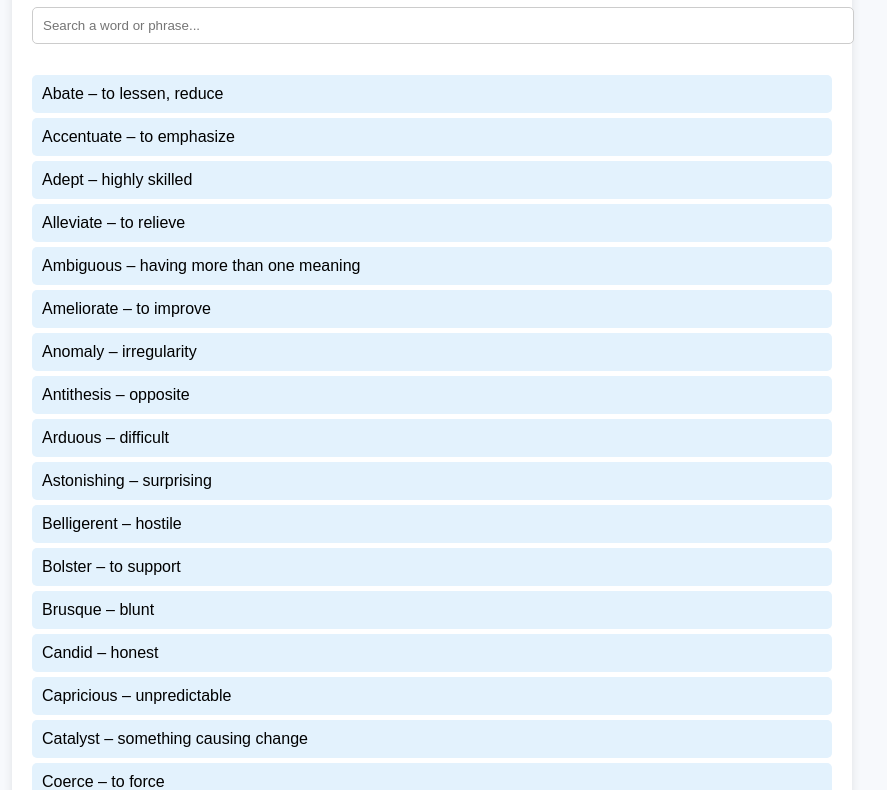
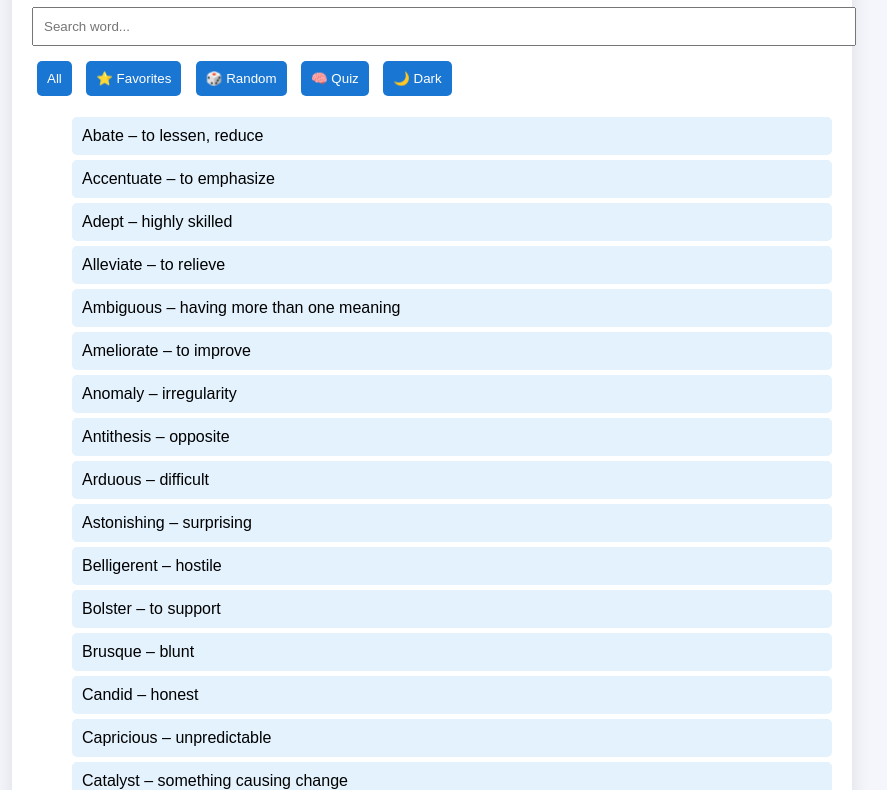
Before and after one commit to AXEsayWvw/VOCABsite702, a plain HTML site: page index.html in a window 1280 px wide. Shown: the part 114-904 px from the top of the page, without its empty margins (208-1095 px from the left). Drawn offline with Linux system fonts and the light colour scheme.

Commit message:
Add files via upload

```diff
--- a/index.html
+++ b/index.html
@@ -3,25 +3,93 @@
 <head>
 <meta charset="UTF-8">
 <meta name="viewport" content="width=device-width, initial-scale=1.0">
-<title>C1 English Vocabulary & Phrases</title>
+<title>Vocabulary App</title>
+
 <style>
-body { font-family: Arial, sans-serif; background: #f7f9fc; margin:0; padding:20px; }
-.container { max-width:800px; margin:auto; background:#fff; padding:20px; border-radius:10px; box-shadow:0 0 10px rgba(0,0,0,0.1);}
-h1 { text-align:center; color:#333; }
-ul { list-style:none; padding:0; }
-li { background:#e3f2fd; margin:5px 0; padding:10px; border-radius:5px; cursor:pointer; transition:0.3s; }
-li:hover { background:#bbdefb; }
-#search { width:100%; padding:10px; margin-bottom:15px; border-radius:5px; border:1px solid #ccc; }
+body {
+  font-family: Arial;
+  background:#f4f6fb;
+  margin:0;
+  padding:20px;
+  transition:0.3s;
+}
+
+.container {
+  max-width:800px;
+  margin:auto;
+  background:white;
+  padding:20px;
+  border-radius:10px;
+  box-shadow:0 5px 20px rgba(0,0,0,0.1);
+}
+
+h1 { text-align:center; }
+
+input {
+  width:100%;
+  padding:10px;
+  margin-bottom:10px;
+}
+
+button {
+  padding:10px;
+  margin:5px;
+  border:none;
+  border-radius:5px;
+  background:#1976d2;
+  color:white;
+  cursor:pointer;
+}
+
+button:hover { background:#125ea7; }
+
+li {
+  list-style:none;
+  background:#e3f2fd;
+  margin:5px 0;
+  padding:10px;
+  border-radius:5px;
+  cursor:pointer;
+}
+
+.favorite { background:#c8e6c9; }
+.learned { text-decoration:line-through; }
+
+.dark {
+  background:#121212;
+  color:white;
+}
+.dark .container { background:#1e1e1e; }
+.dark li { background:#333; }
+
 </style>
 </head>
+
 <body>
+
 <div class="container">
-<h1>C1 English Vocabulary & Phrases 💡</h1>
-<input type="text" id="search" placeholder="Search a word or phrase...">
-<ul id="wordList"></ul>
+<h1>📚 Vocabulary App</h1>
+
+<input type="text" id="search" placeholder="Search word...">
+
+<div>
+<button onclick="showAll()">All</button>
+<button onclick="showFavorites()">⭐ Favorites</button>
+<button onclick="randomWord()">🎲 Random</button>
+<button onclick="startQuiz()">🧠 Quiz</button>
+<button onclick="toggleDark()">🌙 Dark</button>
+</div>
+
+<p id="progress"></p>
+<p id="random"></p>
+
+<ul id="list"></ul>
+
 </div>
 
 <script>
+
+
 const words = [
 "Abate – to lessen, reduce",
 "Accentuate – to emphasize",
@@ -980,31 +1048,86 @@ const words = [
 "Vicissitude – change",
 "Vociferous – loud",
 "Volatile – changeable",
-"Voracious – very hungry",
+"Voracious   – very hungry",
 "Wane – decrease",
 "Wily – clever",
 "Wistful – longing",
 "Zealous – enthusiastic",
 "Zenith – peak"
+];
 
-];// Render list
-const wordList = document.getElementById('wordList');
-function render(wordsToRender){
-  wordList.innerHTML = '';
-  wordsToRender.forEach(w=>{
+const list = document.getElementById('list');
+let favorites = new Set();
+let learned = new Set();
+
+function render(arr){
+  list.innerHTML = '';
+  arr.forEach(w=>{
     const li = document.createElement('li');
     li.textContent = w;
-    wordList.appendChild(li);
+
+    if(favorites.has(w)) li.classList.add('favorite');
+    if(learned.has(w)) li.classList.add('learned');
+
+    li.onclick = () => {
+      favorites.has(w) ? favorites.delete(w) : favorites.add(w);
+      render(arr);
+    };
+
+    li.ondblclick = () => {
+      learned.add(w);
+      updateProgress();
+      render(arr);
+    };
+
+    list.appendChild(li);
   });
 }
+
 render(words);
 
-// Search filter
 document.getElementById('search').addEventListener('input', function(){
-  const query = this.value.toLowerCase();
-  const filtered = words.filter(w => w.toLowerCase().includes(query));
-  render(filtered);
+  const q = this.value.toLowerCase();
+  render(words.filter(w => w.toLowerCase().includes(q)));
 });
+
+function showFavorites(){
+  render([...favorites]);
+}
+
+function showAll(){
+  render(words);
+}
+
+function randomWord(){
+  const r = words[Math.floor(Math.random()*words.length)];
+  document.getElementById('random').textContent = "👉 " + r;
+}
+
+function startQuiz(){
+  const w = words[Math.floor(Math.random()*words.length)];
+  const word = w.split(" – ")[0];
+  const answer = w.split(" – ")[1];
+
+  const user = prompt(`Meaning of: ${word}`);
+
+  if(user && answer.toLowerCase().includes(user.toLowerCase())){
+    alert("✅ Correct!");
+  } else {
+    alert("❌ Answer: " + answer);
+  }
+}
+
+function updateProgress(){
+  document.getElementById('progress').textContent =
+    "Learned: " + learned.size;
+}
+
+function toggleDark(){
+  document.body.classList.toggle('dark');
+}
+
 </script>
+
 </body>
 </html>
```
